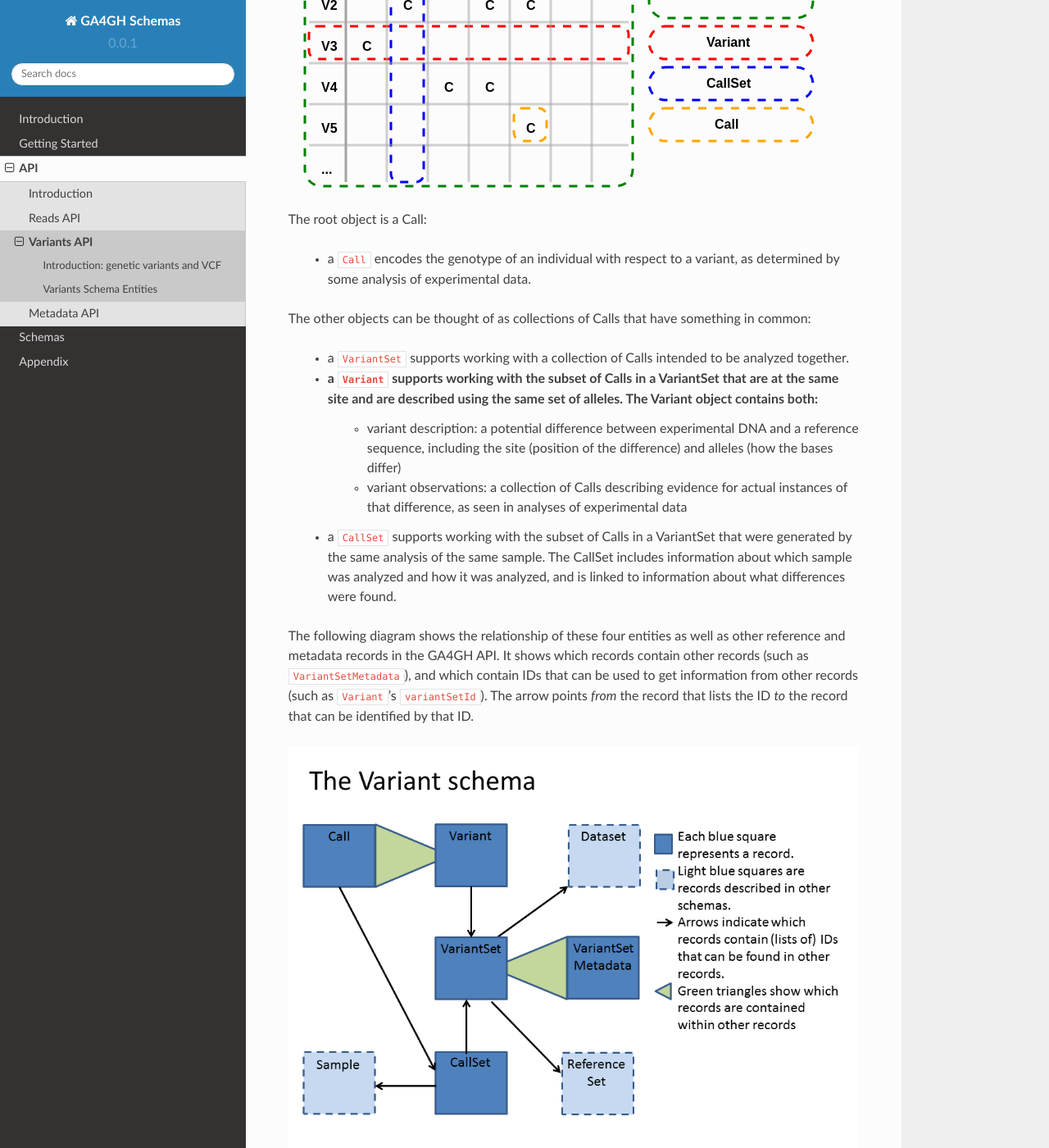
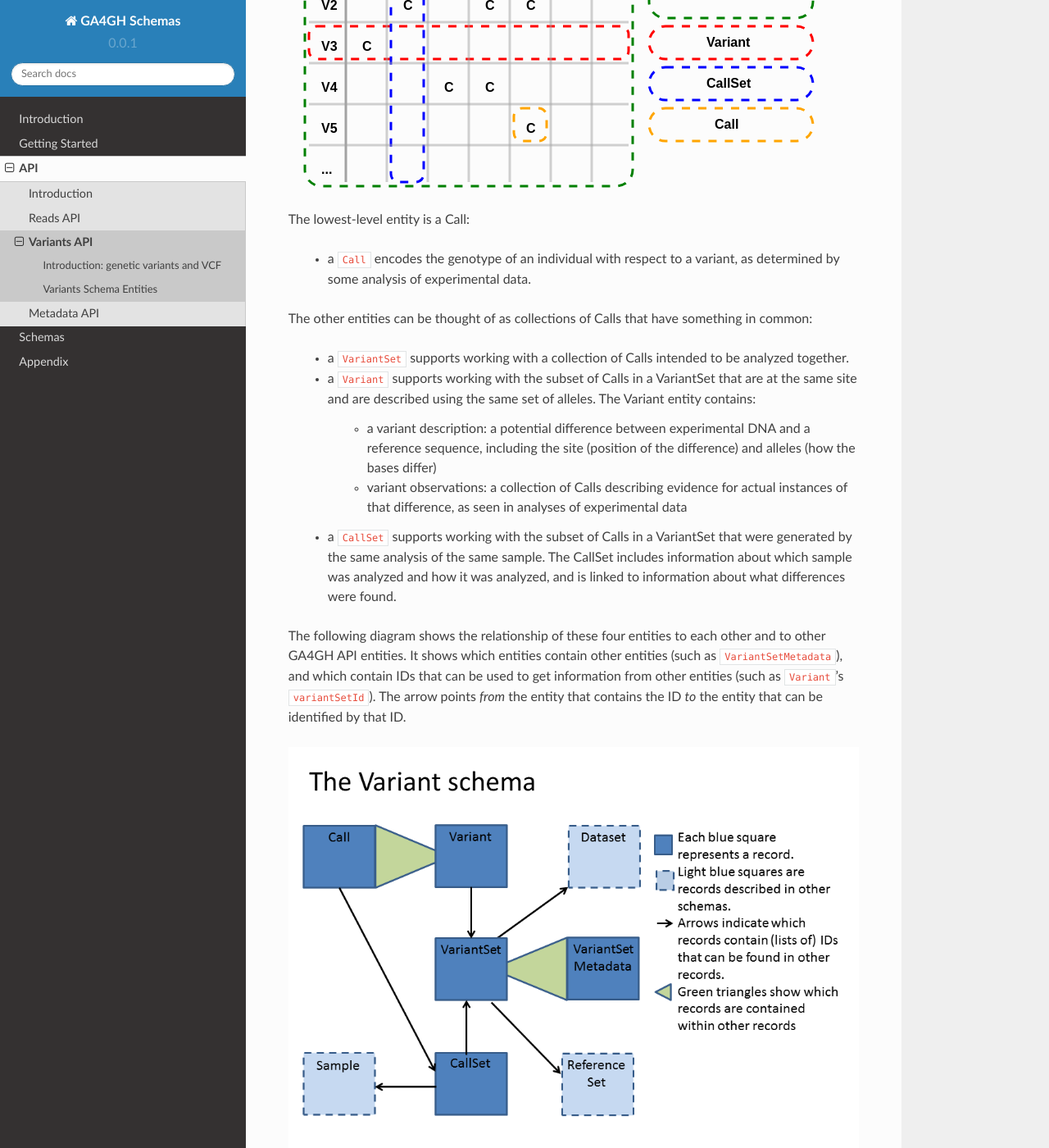
Before and after one commit to ga4gh/ga4gh-schemas, a Sphinx documentation site: the page built from doc/source/api/variants.rst, in a window 1280 px wide and 1400 px high, scrolled down 2070 px. Shown: the whole window at 82% size. Built offline with Sphinx 7.4.7 and the Read the Docs theme 2.0.0, drawn with Linux system fonts in a browser that asks for light colours; pages that are not in the unit, such as notebooks, are missing from menus; cross-references to code outside the pages are shown as plain code.

Commit message:
Update variants.rst
more wording cleanup

```diff
--- a/doc/source/api/variants.rst
+++ b/doc/source/api/variants.rst
@@ -52,19 +52,20 @@
 
 .. image:: /_static/variant_objects.svg
 
-The root object is a Call:
+The lowest-level entity is a Call:
 
     * a :avro:record:`Call` encodes the genotype of an individual with respect to a variant, as determined by some analysis of experimental data.
 
-The other objects can be thought of as collections of Calls that have something in common:
+The other entities can be thought of as collections of Calls that have something in common:
 
     * a :avro:record:`VariantSet` supports working with a collection of Calls intended to be analyzed together.
-    * a :avro:record:`Variant` supports working with the subset of Calls in a VariantSet that are at the same site and are described using the same set of alleles. The Variant object contains both:
-        * variant description: a potential difference between experimental DNA and a reference sequence, including the site (position of the difference) and alleles (how the bases differ)
+    * a :avro:record:`Variant` supports working with the subset of Calls in a VariantSet that are at the same site and are described using the same set of alleles. The Variant entity contains:
+
+        * a variant description: a potential difference between experimental DNA and a reference sequence, including the site (position of the difference) and alleles (how the bases differ)
         * variant observations: a collection of Calls describing evidence for actual instances of that difference, as seen in analyses of experimental data
     * a :avro:record:`CallSet` supports working with the subset of Calls in a VariantSet that were generated by the same analysis of the same sample. The CallSet includes information about which sample was analyzed and how it was analyzed, and is linked to information about what differences were found.
 
-The following diagram shows the relationship of these four entities as well as other reference and metadata records in the GA4GH API. It shows which records contain other records (such as :avro:record:`VariantSetMetadata`), and which contain IDs that can be used to get information from other records (such as :avro:record:`Variant`'s ``variantSetId``). The arrow points *from* the record that lists the ID *to* the record that can be identified by that ID.
+The following diagram shows the relationship of these four entities to each other and to other GA4GH API entities. It shows which entities contain other entities (such as :avro:record:`VariantSetMetadata`), and which contain IDs that can be used to get information from other entities (such as :avro:record:`Variant`'s ``variantSetId``). The arrow points *from* the entity that contains the ID *to* the entity that can be identified by that ID.
 
 .. image:: /_static/variant_schema.png
 
```
